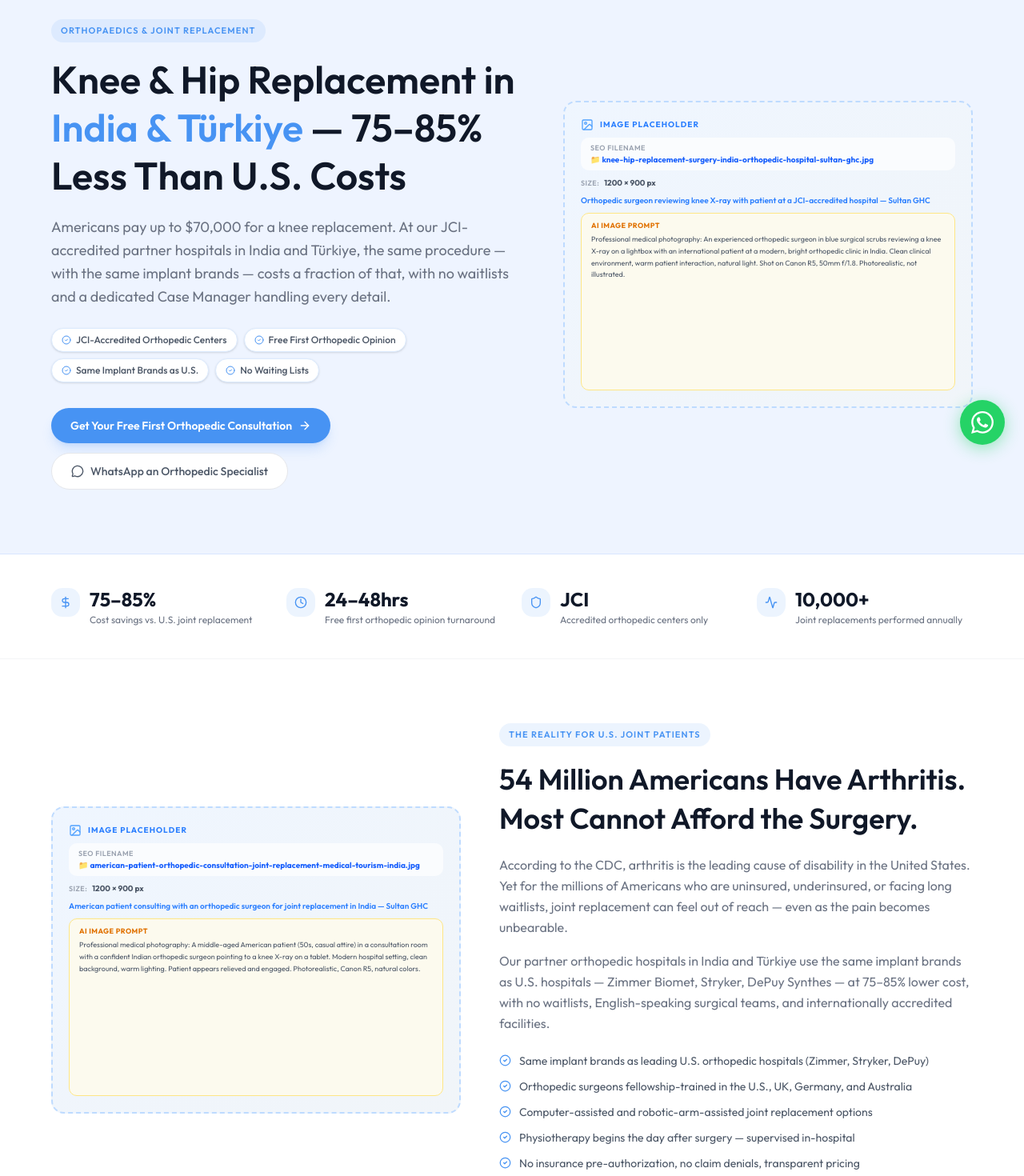
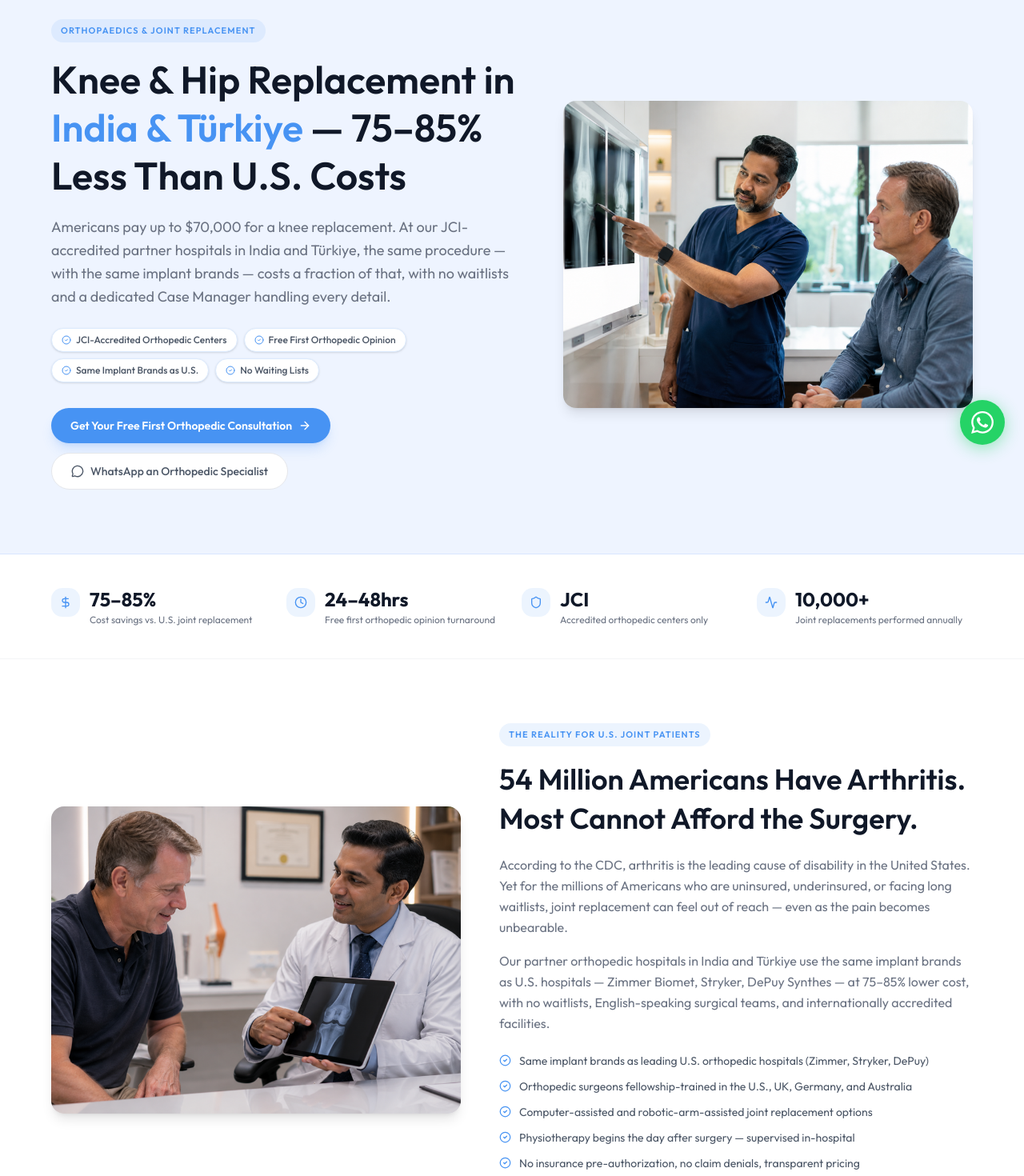
Before and after one commit to sultanglobalhealthcare/sghc-new-website, a Next.js app: page /treatments/orthopedics in a window 1280 px wide. Shown: the part 220-1690 px from the top of the page at 80% size. Built offline with nearby package versions, Linux system fonts and the light colour scheme.

Commit message:
feat: add real hero images for orthopedics page

```diff
--- a/src/app/treatments/orthopedics/page.jsx
+++ b/src/app/treatments/orthopedics/page.jsx
@@ -365,14 +365,13 @@ export default function OrthopedicsPage() {
 
             {/* Right — Hero image */}
             <div className="flex-1 w-full max-w-lg">
-              <ImagePlaceholder
-                filename="knee-hip-replacement-surgery-india-orthopedic-hospital-sultan-ghc.jpg"
-                width={1200}
-                height={900}
-                label="Orthopedic surgeon reviewing knee X-ray with patient at a JCI-accredited hospital — Sultan GHC"
-                aiPrompt="Professional medical photography: An experienced orthopedic surgeon in blue surgical scrubs reviewing a knee X-ray on a lightbox with an international patient at a modern, bright orthopedic clinic in India. Clean clinical environment, warm patient interaction, natural light. Shot on Canon R5, 50mm f/1.8. Photorealistic, not illustrated."
-                aspectRatio="4/3"
-              />
+              <div className="rounded-2xl overflow-hidden shadow-lg aspect-[4/3]">
+                <img
+                  src="/knee-hip-replacement-surgery-india-orthopedic-hospital-sultan-ghc.png"
+                  alt="Orthopedic surgeon reviewing knee X-ray with patient at a JCI-accredited hospital — Sultan GHC"
+                  className="w-full h-full object-cover"
+                />
+              </div>
             </div>
           </div>
         </div>
@@ -407,14 +406,13 @@ export default function OrthopedicsPage() {
         <div className="flex flex-col lg:flex-row gap-12 items-center">
           {/* Image */}
           <div className="flex-1 w-full max-w-lg">
-            <ImagePlaceholder
-              filename="american-patient-orthopedic-consultation-joint-replacement-medical-tourism-india.jpg"
-              width={1200}
-              height={900}
-              label="American patient consulting with an orthopedic surgeon for joint replacement in India — Sultan GHC"
-              aiPrompt="Professional medical photography: A middle-aged American patient (50s, casual attire) in a consultation room with a confident Indian orthopedic surgeon pointing to a knee X-ray on a tablet. Modern hospital setting, clean background, warm lighting. Patient appears relieved and engaged. Photorealistic, Canon R5, natural colors."
-              aspectRatio="4/3"
-            />
+            <div className="rounded-2xl overflow-hidden shadow-lg aspect-[4/3]">
+              <img
+                src="/american-patient-orthopedic-consultation-joint-replacement-medical-tourism-india.png"
+                alt="American patient consulting with an orthopedic surgeon for joint replacement in India — Sultan GHC"
+                className="w-full h-full object-cover"
+              />
+            </div>
           </div>
 
           {/* Content */}
```
Also changed, not shown: public/american-patient-orthopedic-consultation-joint-replacement-medical-tourism-india.png (added), public/knee-hip-replacement-surgery-india-orthopedic-hospital-sultan-ghc.png (added).
